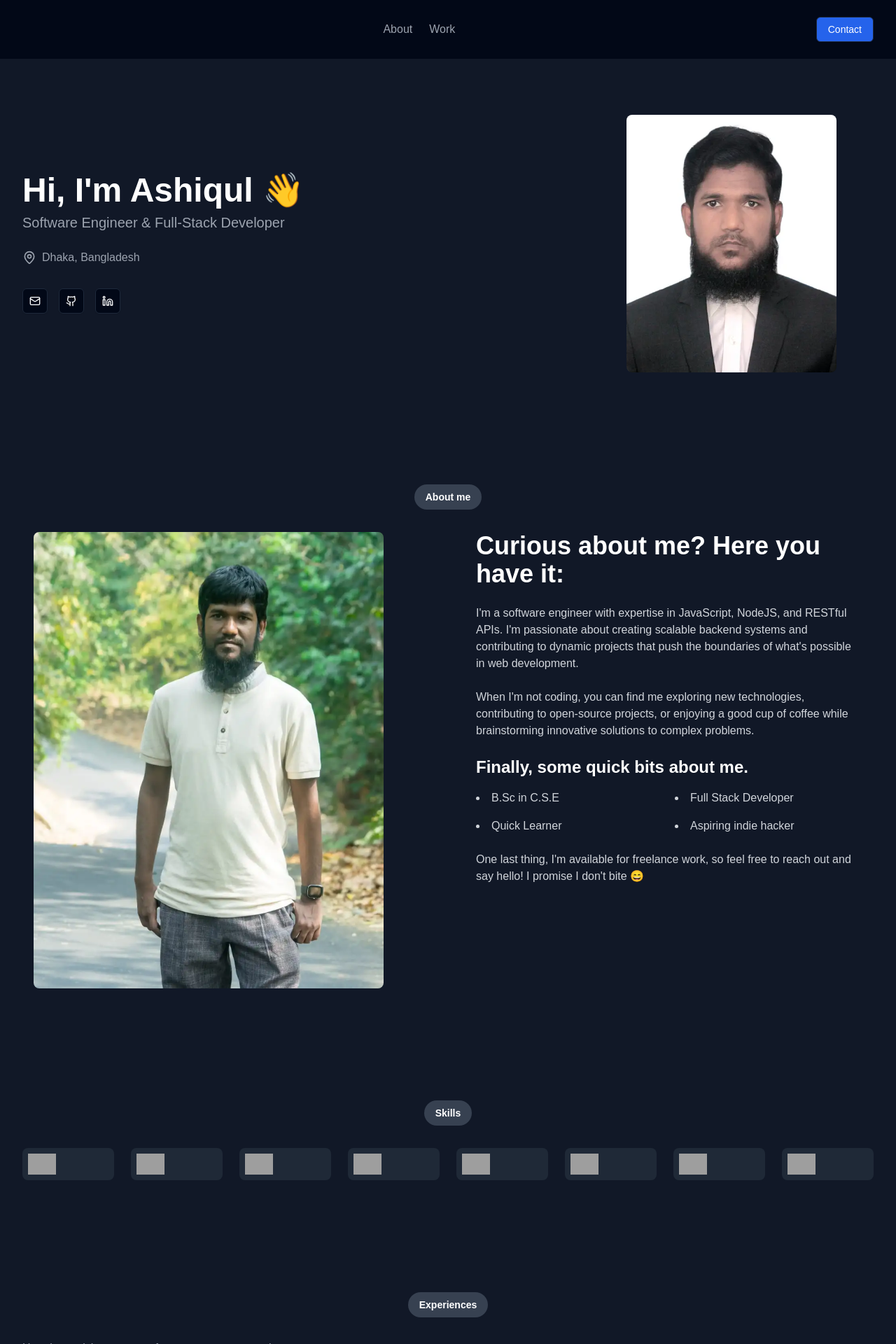
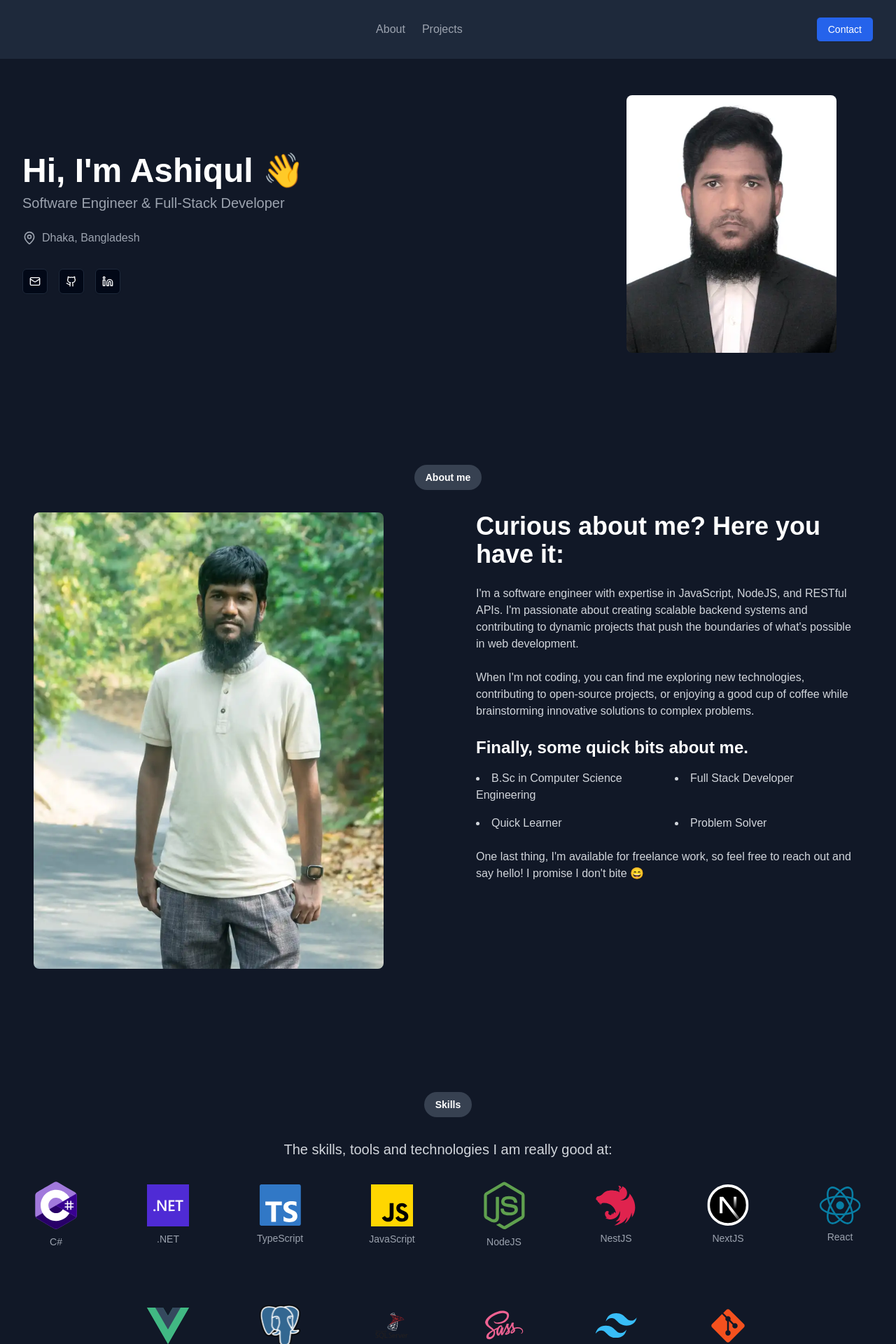
Before and after one commit to ashiqul33/ashiqul, a Next.js app: page / in a window 1280 px wide. Shown: the top 1920 px of the page at 70% size. Built offline with nearby package versions, Linux system fonts and the light colour scheme; grey boxes are pictures that could not be loaded.

Commit message:
update skill section

```diff
--- a/components/Header.tsx
+++ b/components/Header.tsx
@@ -3,11 +3,12 @@
 import { ReactNode, useState } from "react";
 import { Button } from "@/components/ui/button";
 import { Menu, X } from "lucide-react";
+import Link from "next/link";
 
-const NavItem = ({ children, onClick }: { children: ReactNode; onClick?: () => void }) => (
-  <li className="text-gray-400 hover:text-white cursor-pointer" onClick={onClick}>
+const NavItem = ({ children, href }: { children: ReactNode; href: string }) => (
+  <Link className="text-gray-400 hover:text-white cursor-pointer" href={href}>
     {children}
-  </li>
+  </Link>
 );
 
 export const Header = () => {
@@ -15,12 +16,12 @@ export const Header = () => {
   const toggleMobileMenu = () => setMobileMenuOpen(!mobileMenuOpen);
 
   return (
-    <header className="py-6 px-4 sm:px-6 lg:px-8 flex justify-between items-center relative">
+    <header className="md:fixed top-0 left-0 right-0 z-10 bg-slate-800 py-6 px-4 sm:px-6 lg:px-8 flex justify-between items-center">
       <div className="text-2xl font-bold"></div>
       <nav className="hidden md:block">
         <ul className="flex space-x-6">
-          <NavItem>About</NavItem>
-          <NavItem>Work</NavItem>
+          <NavItem href="#about">About</NavItem>
+          <NavItem href="#projects">Projects</NavItem>
         </ul>
       </nav>
       <Button variant="outline" className="hidden md:inline-flex bg-blue-600 text-white hover:bg-blue-700">
@@ -32,9 +33,9 @@ export const Header = () => {
       {mobileMenuOpen && (
         <div className="absolute top-full left-0 right-0 bg-gray-800 p-4 md:hidden">
           <ul className="space-y-2">
-            <NavItem onClick={toggleMobileMenu}>About</NavItem>
-            <NavItem onClick={toggleMobileMenu}>Work</NavItem>
-            <NavItem onClick={toggleMobileMenu}>Contact</NavItem>
+            <NavItem href="#about">About</NavItem>
+            <NavItem href="#projects">Projects</NavItem>
+            {/* <NavItem onClick={toggleMobileMenu}>Contact</NavItem> */}
           </ul>
           <Button variant="outline" className="w-full mt-4 bg-blue-600 text-white hover:bg-blue-700">
             Contact
--- a/components/SkillIcon.tsx
+++ /dev/null
@@ -1,7 +0,0 @@
-import Image from "next/image";
-
-export const SkillIcon = ({ skill }: { skill: string }) => (
-  <div className="bg-gray-800 p-2 rounded-lg">
-    <Image src={`/placeholder.svg?height=40&width=40&text=${skill}`} alt={skill} width={40} height={40} />
-  </div>
-);
--- a/components/sections/HeroSection.tsx
+++ b/components/sections/HeroSection.tsx
@@ -14,7 +14,7 @@ type HeroType = {
 };
 
 export const HeroSection = ({ nickName, title, email, github, linkedin, image, name, location }: HeroType) => (
-  <section className="py-12 md:py-20 flex flex-col md:flex-row items-center justify-between">
+  <section className="mt-14 py-12 md:py-20 flex flex-col md:flex-row items-center justify-between" id="about">
     <div className="md:w-1/2 mb-8 md:mb-0">
       <h1 className="text-4xl md:text-5xl font-bold mb-2">Hi, I&apos;m {nickName} 👋</h1>
       <p className="text-lg md:text-xl text-gray-400 mb-6">{title}</p>
--- a/components/sections/ProjectSection.tsx
+++ b/components/sections/ProjectSection.tsx
@@ -2,7 +2,7 @@ import { SectionTitle } from "@/components/SectionTitle";
 import { ProjectCard, projectType } from "@/components/ProjectCard";
 
 export const ProjectSection = ({ projects }: { projects: projectType[] }) => (
-  <section className="py-12 md:py-20">
+  <section className="py-12 md:py-20" id="projects">
     <SectionTitle>Projects</SectionTitle>
     <div className="grid grid-cols-1 md:grid-cols-2 gap-6">
       {projects.map((project, index) => (
--- a/components/sections/SkillSection.tsx
+++ b/components/sections/SkillSection.tsx
@@ -1,13 +1,32 @@
 import { SectionTitle } from "@/components/SectionTitle";
-import { SkillIcon } from "@/components/SkillIcon";
+import Image from "next/image";
 
-export const SkillSection = ({ skills }: { skills: string[] }) => (
-  <section className="py-12 md:py-20">
-    <SectionTitle>Skills</SectionTitle>
-    <div className="grid grid-cols-3 sm:grid-cols-4 md:grid-cols-6 lg:grid-cols-8 gap-4 md:gap-6">
-      {skills.map((skill) => (
-        <SkillIcon key={skill} skill={skill} />
-      ))}
+type skillType = {
+  name: string;
+  image: string;
+}
+
+export const SkillSection = ({ skills }: { skills: skillType[] }) => (
+  <section className="py-16 md:py-24">
+    <div className="container mx-auto text-center">
+      <SectionTitle>Skills</SectionTitle>
+      <h3 className="text-xl mb-8 text-gray-300">The skills, tools and technologies I am really good at:</h3>
+      <div className="flex flex-wrap justify-center items-center md:gap-20 gap-12">
+        {skills.map((skill, index) => (
+          <div key={index} className="flex flex-col items-center w-20">
+            <Image src={skill.image} alt={skill.name} width={60} height={60} className="object-cover" />
+            <span className="mt-2 text-sm text-gray-400 text-center">{skill.name}</span>
+          </div>
+        ))}
+      </div>
+      {/* <div className="grid grid-cols-3 items-center sm:grid-cols-5 md:grid-cols-6 lg:grid-cols-8 gap-6 md:gap-8">
+        {skills.map((skill, index) => (
+          <div key={index} className="flex flex-col items-center">
+            <Image src={skill.image} alt={skill.name} width={60} height={60} className="object-cover" />
+            <span className="mt-2 text-sm text-gray-400">{skill.name}</span>
+          </div>
+        ))}
+      </div> */}
     </div>
   </section>
 );
--- a/data/portfolio.json
+++ b/data/portfolio.json
@@ -15,13 +15,70 @@
       "When I'm not coding, you can find me exploring new technologies, contributing to open-source projects, or enjoying a good cup of coffee while brainstorming innovative solutions to complex problems."
     ],
     "quickFacts": [
-      "B.Sc in C.S.E",
+      "B.Sc in Computer Science Engineering",
       "Full Stack Developer",
       "Quick Learner",
-      "Aspiring indie hacker"
+      "Problem Solver"
     ]
   },
-  "skills": [".NET", "React", "Vue", "Node.js", "TypeScript", "JavaScript", "C#", "SQL"],
+  "skills": [
+    {
+      "name": "C#",
+      "image": "/svg/csharp.svg"
+    },
+    {
+      "name": ".NET",
+      "image": "/svg/dotnet.svg"
+    },
+    {
+      "name": "TypeScript",
+      "image": "/svg/ts.svg"
+    },
+    {
+      "name": "JavaScript",
+      "image": "/svg/js.svg"
+    },
+    {
+      "name": "NodeJS",
+      "image": "/svg/node.svg"
+    },
+    {
+      "name": "NestJS",
+      "image": "/svg/nest.svg"
+    },
+    {
+      "name": "NextJS",
+      "image": "/svg/next.svg"
+    },
+    {
+      "name": "React",
+      "image": "/svg/react.svg"
+    },
+    {
+      "name": "Vue",
+      "image": "/svg/vue.svg"
+    },
+    {
+      "name": "PostgreSQL",
+      "image": "/svg/postgre.svg"
+    },
+    {
+      "name": "SQL Server",
+      "image": "/svg/mssql.svg"
+    },
+    {
+      "name": "SCSS",
+      "image": "/svg/scss.svg"
+    },
+    {
+      "name": "TailwindCSS",
+      "image": "/svg/tailwind.svg"
+    },
+    {
+      "name": "Git",
+      "image": "/svg/git.svg"
+    }
+  ],
   "experiences": [
     {
       "company": "Gakk Media (BD) Ltd.",
```
